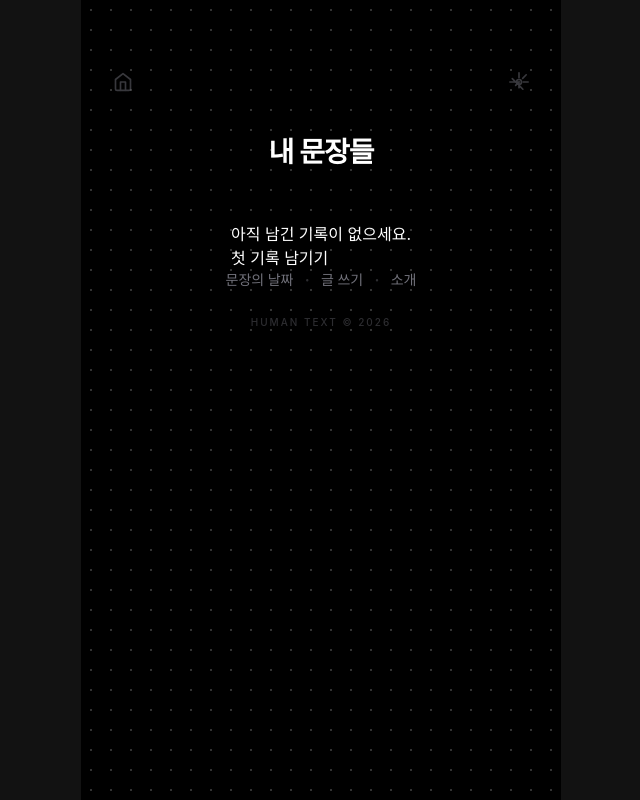
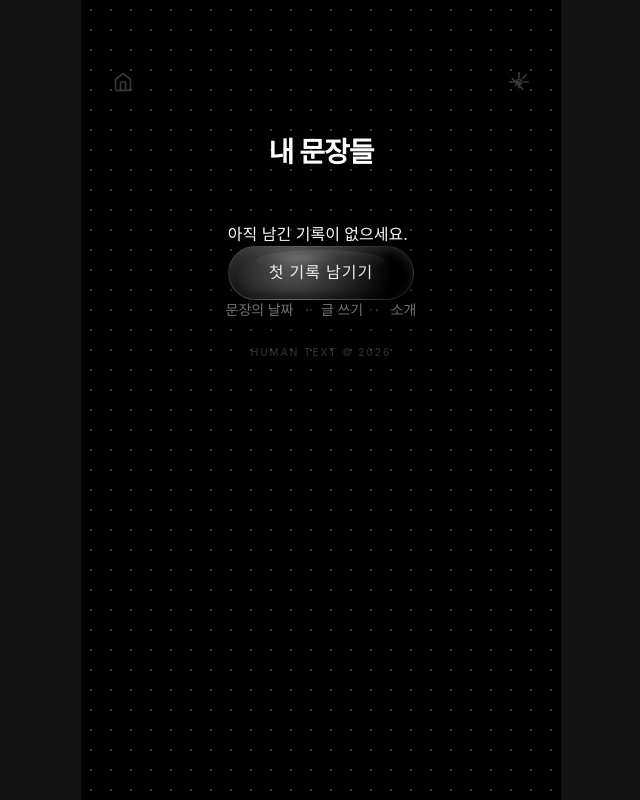
Before and after one commit to hsunp77-hub/human-text, a Next.js app: page /archive in a window 1280 px wide. Shown: the whole page, without its empty margins (319-959 px from the left). Built offline with nearby package versions, Linux system fonts and the light colour scheme.

Commit message:
Refine archive empty state: serif font and premium button with larger spacing

```diff
--- a/src/app/archive/page.tsx
+++ b/src/app/archive/page.tsx
@@ -97,15 +97,17 @@ function ArchiveContent() {
                 <main className="w-full flex-1 overflow-y-auto pb-10 no-scrollbar">
                     {(posts.length === 0 && !loading) || forceEmpty ? (
                         <div className="flex flex-col items-center justify-center text-center w-full h-full min-h-[60vh]">
-                            <p className="text-gray-500 font-light text-center py-10">
+                            <p className="text-gray-500 font-serif font-light text-center py-10 text-lg">
                                 아직 남긴 기록이 없으세요.
                             </p>
-                            <Link
-                                href="/write"
-                                className="mt-12 px-6 py-2 bg-black text-white rounded-md"
-                            >
-                                첫 기록 남기기
-                            </Link>
+                            <div className="my-[120px]">
+                                <Link
+                                    href="/write"
+                                    className="premium-btn px-12 py-4 text-lg"
+                                >
+                                    첫 기록 남기기
+                                </Link>
+                            </div>
                         </div>
                     ) : (
                         <div className="space-y-6">
```
